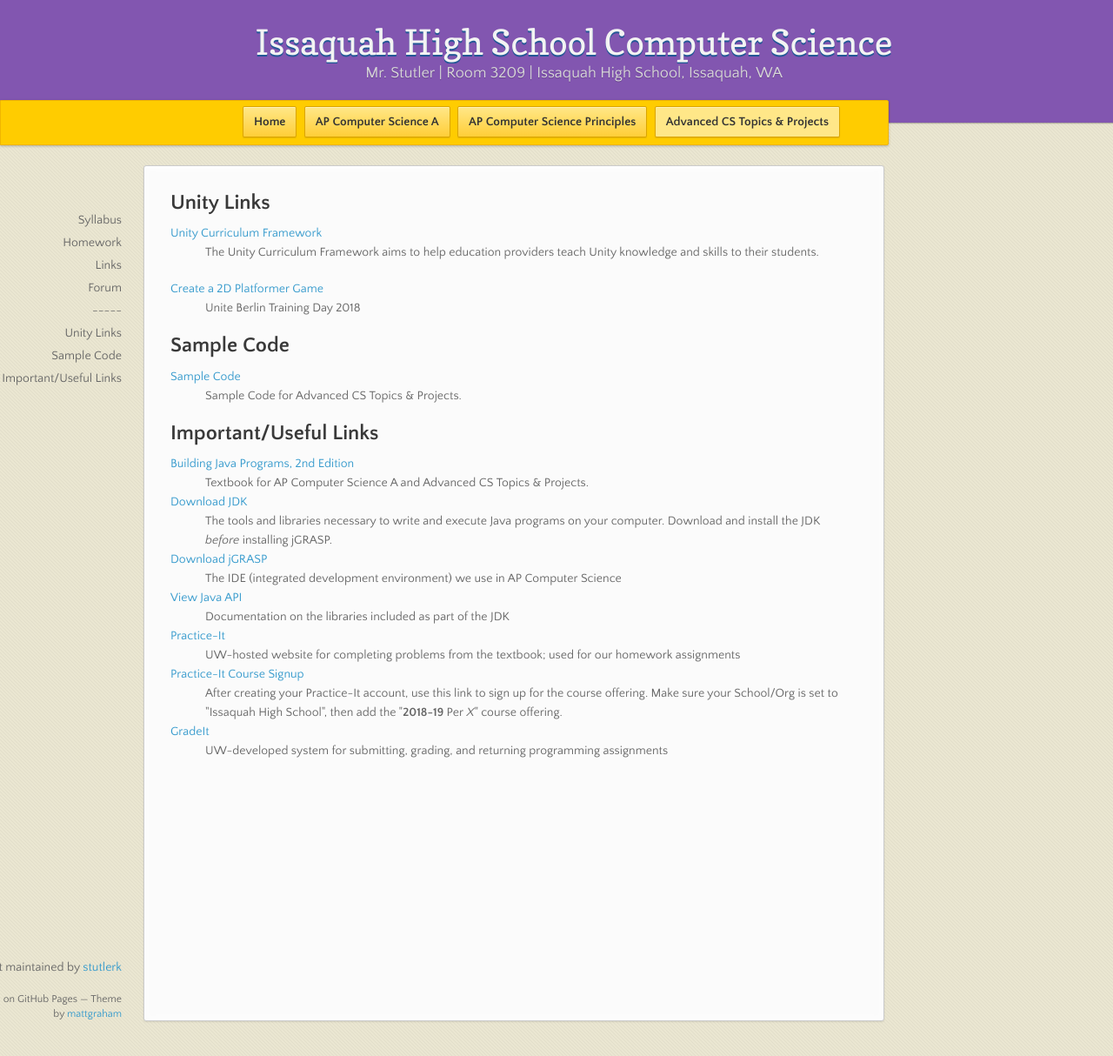
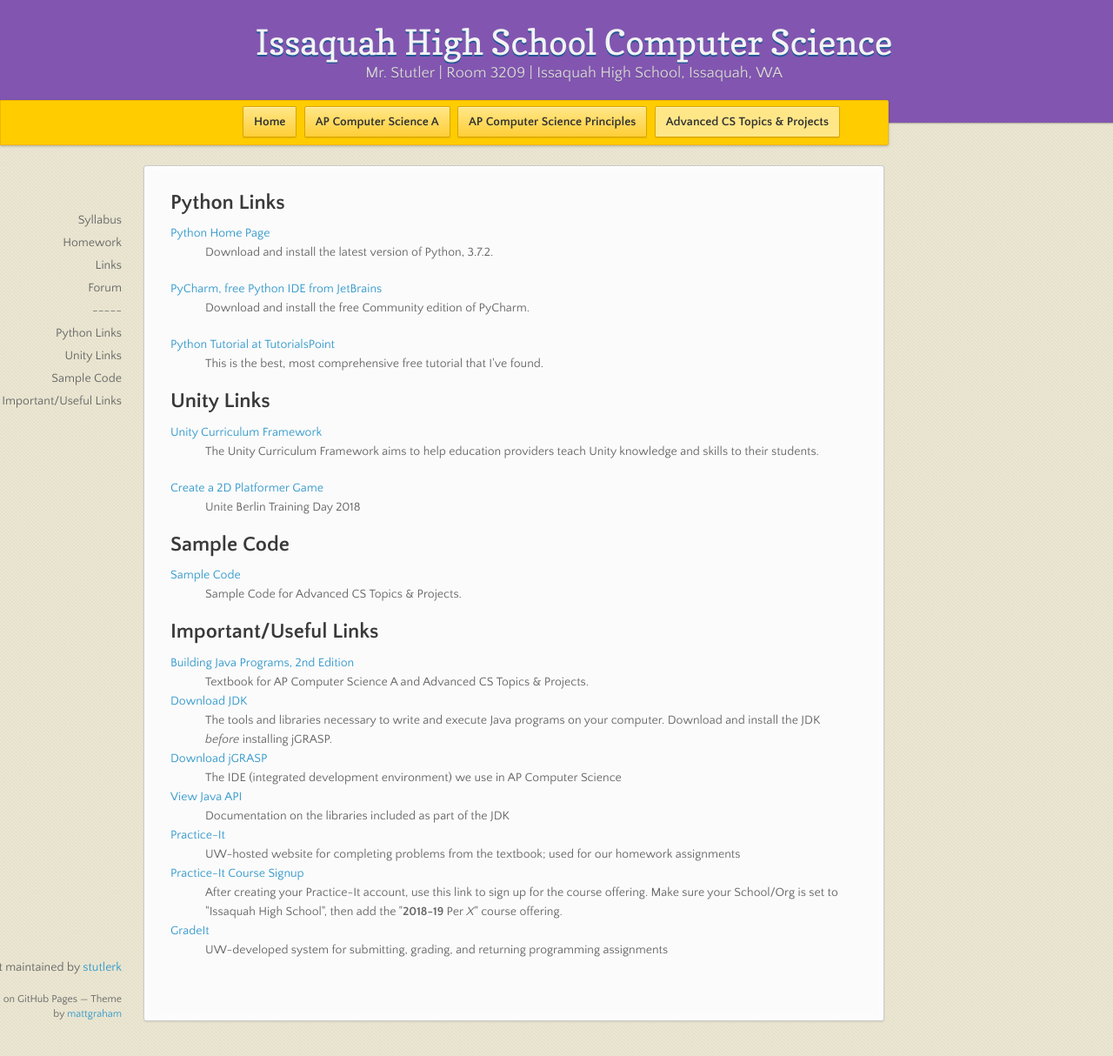
Before and after one commit to stutlerk/ihs-website, a Jekyll site: the page built from _advtopics/links.html, in a window 1280 px wide and 1214 px high. Shown: the whole window at 87% size. Built offline with Jekyll 4.4.1, drawn with Linux system fonts in a browser that asks for light colours; nearby versions of some CDN libraries.

Commit message:
Update links.html

```diff
--- a/_advtopics/links.html
+++ b/_advtopics/links.html
@@ -4,6 +4,20 @@
 layout: course
 ---
 <section>
+<h2>Python Links</h2>
+<dl>
+    <dt><a href="https://www.python.org/" target="_blank">Python Home Page</a></dt>
+    <dd>Download and install the latest version of Python, 3.7.2.</dd>
+</dl>
+<dl>
+    <dt><a href="https://www.jetbrains.com/pycharm/" target="_blank">PyCharm, free Python IDE from JetBrains</a></dt>
+    <dd>Download and install the free Community edition of PyCharm.</dd>
+</dl>
+<dl>
+    <dt><a href="https://www.tutorialspoint.com/python/index.htm" target="_blank">Python Tutorial at TutorialsPoint</a></dt>
+    <dd>This is the best, most comprehensive free tutorial that I've found.</dd>
+</dl>
+
 <h2>Unity Links</h2>
 <dl>
     <dt><a href="https://issaquahwednet-my.sharepoint.com/:b:/g/personal/stutlerk_issaquah_wednet_edu/EcQdl7p67_9FuQtbJ3gJm6sBbppAaWJaoveUVDuvsUAQog?e=VjolTA" target="_blank">Unity Curriculum Framework</a></dt>
```
